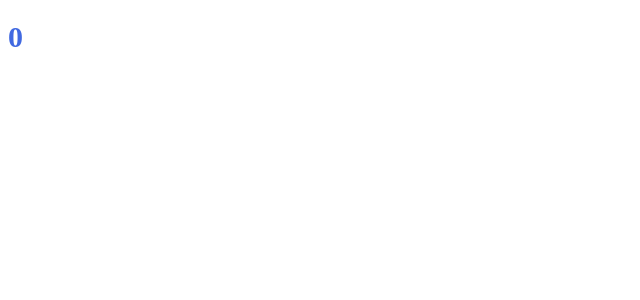
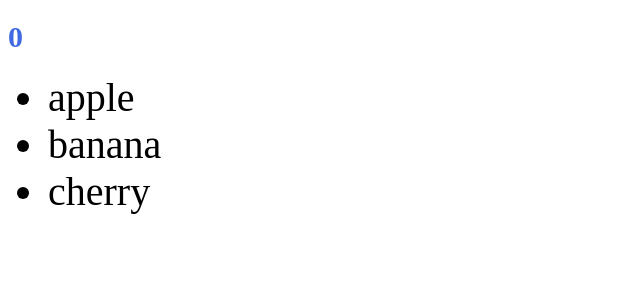
Before and after one commit to huitopia/study-vue-1, a Vue app: page / in a window 1280 px wide. Shown: the top 300 px of the page, without its empty margins (0-640 px from the left). Built offline with nearby package versions, Linux system fonts and the light colour scheme.

Commit message:
예제 : v-for

```diff
--- a/src/App.vue
+++ b/src/App.vue
@@ -1,12 +1,19 @@
 <template>
   <h1 @click="increase">{{ count }}</h1>
   <div v-if="count > 4">4보다 커야 보임</div>
+  <ul>
+    <li v-for="fruit in fruits"
+        :key="fruit">
+      {{ fruit }}
+    </li>
+  </ul>
 </template>
 <script>
 export default {
   data() {
     return {
-      count: 0
+      count: 0,
+      fruits: ["apple", "banana", "cherry"]
     }
   },
   methods: {
@@ -21,4 +28,8 @@ h1 {
   font-size: 30px;
   color: royalblue;
 }
+
+ul li {
+  font-size: 40px;
+}
 </style>
```
